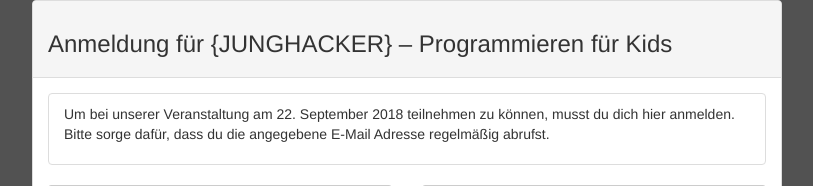
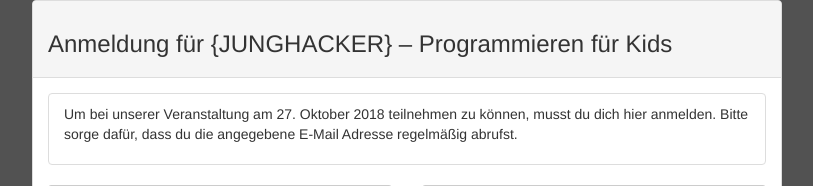
Before and after one commit to Eigenbaukombinat/regpage, a Django app: page /register/ in a window 1280 px wide. Shown: the top 186 px of the page, without its empty margins (233-1046 px from the left). Run offline with Django 3.2, Linux system fonts and the light colour scheme; some libraries are stand-ins or nearby versions.

Commit message:
Anmeldung Oktober

```diff
--- a/register/templates/register_page.html
+++ b/register/templates/register_page.html
@@ -23,7 +23,7 @@
                        <ul class="list-group">
                         <li class="list-group-item">
 <p>
-Um bei unserer Veranstaltung am 22. September 2018 teilnehmen zu können, musst du dich hier anmelden. Bitte sorge dafür, dass du die angegebene E-Mail Adresse regelmäßig abrufst.
+Um bei unserer Veranstaltung am 27. Oktober 2018 teilnehmen zu können, musst du dich hier anmelden. Bitte sorge dafür, dass du die angegebene E-Mail Adresse regelmäßig abrufst.
 
 </p>
 </li>
```
